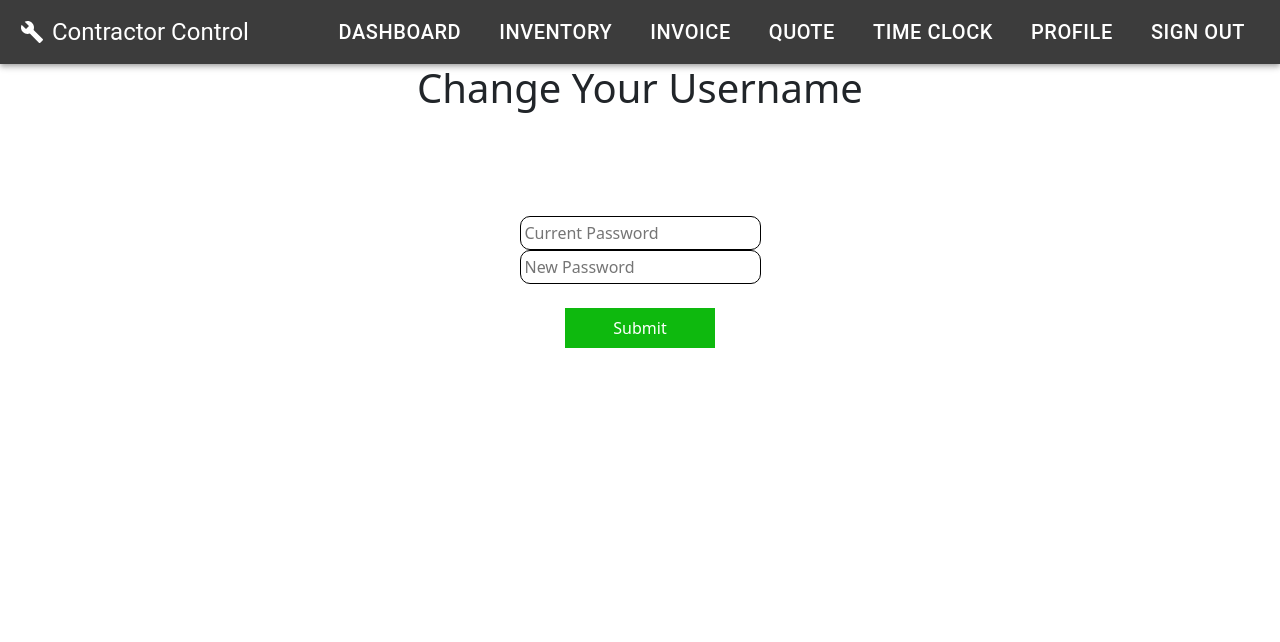
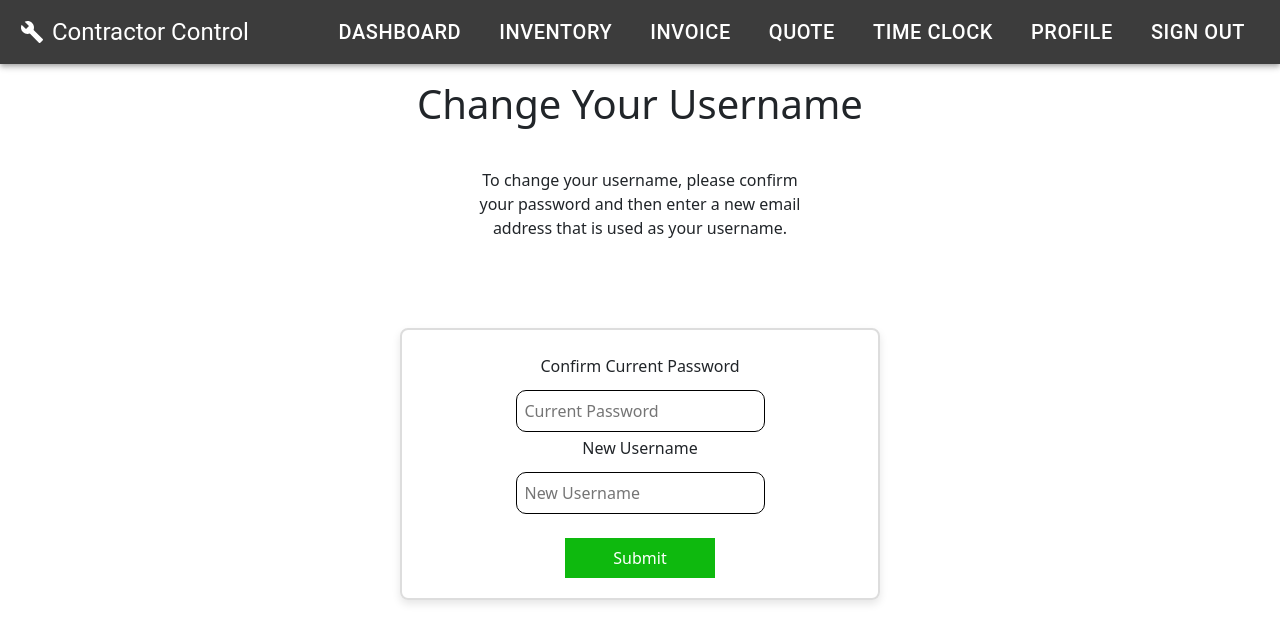
Before and after one commit to jethrolibutan/ccui, a React (Create React App) app: page /editusername in a window 1280 px wide. Shown: the top 642 px of the page. Built offline with nearby package versions, Linux system fonts and the light colour scheme; no server answers.

Commit message:
editing css to profile and username pages

```diff
--- a/src/components/Profile/ProfileInfo.css
+++ b/src/components/Profile/ProfileInfo.css
@@ -7,8 +7,8 @@
   border-radius: 8px;
   box-shadow: 0 4px 8px rgba(0, 0, 0, 0.1);
 
-  width: 80%; /* Adjust the width as needed */
-  max-width: 600px; /* Optional: set a maximum width */
+  width: 80%;
+  max-width: 600px;
   margin-left: auto;
   margin-right: auto;
 }
--- /dev/null
+++ b/src/pages/Functional Pages/EditUsername.css
@@ -0,0 +1,58 @@
+.edit-username-page {
+  display: flex;
+  flex-direction: column;
+  align-items: center;
+  justify-content: center;
+
+  width: 80%;
+  max-width: 600px;
+  margin-left: auto;
+  margin-right: auto;
+}
+.username-heading {
+  display: flex;
+  flex-direction: column;
+  align-items: center;
+  justify-content: center;
+
+  margin: 1em;
+}
+
+.change-username-box {
+  border: 2px solid #ddd;
+  padding: 20px;
+  margin-top: 1em;
+  margin-bottom: 1em;
+
+  border-radius: 8px;
+  box-shadow: 0 4px 8px rgba(0, 0, 0, 0.1);
+
+  width: 80%;
+  max-width: 600px;
+  margin-left: auto;
+  margin-right: auto;
+}
+
+.confirm-password {
+  display: flex;
+  flex-direction: column;
+  align-items: center;
+  justify-content: center;
+}
+
+.new-username {
+  display: flex;
+  flex-direction: column;
+  align-items: center;
+  justify-content: center;
+}
+
+.username-desc {
+  display: flex;
+  flex-direction: column;
+  align-items: center;
+  justify-content: center;
+  margin: 1em;
+
+  width: 60%;
+}
--- a/src/pages/Functional Pages/EditUsername.js
+++ b/src/pages/Functional Pages/EditUsername.js
@@ -1,10 +1,10 @@
-import { React, useState, useEffect } from "react";
+import React, { useState, useEffect } from "react";
 import { useNavigate } from "react-router-dom";
+import "./EditUsername.css";
 
-export default function EditUsername(props) {
+const ChangeUsernameForm = () => {
   const [password, setPassword] = useState("");
   const [newEmail, setNewEmail] = useState("");
-  const [oldPassword, setOldPassword] = useState("");
   const [response, setResponse] = useState("");
   const [correct, setCorrect] = useState(false);
 
@@ -12,132 +12,76 @@ export default function EditUsername(props) {
 
   // getting user info
   useEffect(() => {
-    (async () => {
-      const apiUrl = "http://localhost:8000/api/get-user-info/";
-
-      // Retrieve the JWT token from localStorage
-      const jwtToken = localStorage.getItem("jwt");
-
-      // Data to be sent in the request body
-      const requestData = {
-        jwt: jwtToken,
-      };
-
-      const requestOptions = {
-        method: "POST",
-        headers: {
-          "Content-Type": "application/json",
-        },
-        body: JSON.stringify(requestData),
-      };
-
-      await fetch(apiUrl, requestOptions)
-        .then((response) => response.json())
-        .then((data) => {
-          setPassword(data[0].password);
-          setNewEmail(data[0].email);
-        })
-        .catch((error) => console.error("Error:", error));
-    })();
+    // ... (Your existing useEffect code)
   }, []);
 
-  /**
-   * This is the method for sending API request to password changing endpoint
-   *
-   * 1. Make API call
-   * 2. If response is not correct, change incorrect to true
-   * 3. If correct, set to correct
-   * 4. Redirect to account page after 2 seconds
-   *
-   */
   const changeUsername = async () => {
-    const apiUrl = "http://localhost:8000/api/change-username/";
-
-    // Retrieve the JWT token from localStorage
-    const jwtToken = localStorage.getItem("jwt");
-
-    // Data to be sent in the request body
-    const requestData = {
-      jwt: jwtToken,
-      password: password,
-      new_username: newEmail,
-    };
-
-    const requestOptions = {
-      method: "POST",
-      headers: {
-        "Content-Type": "application/json",
-      },
-      body: JSON.stringify(requestData),
-    };
-
-    try {
-      const response = await fetch(apiUrl, requestOptions);
-      const data = await response.json();
-
-      console.log(data);
-      setResponse(data.message);
-
-      // Check the response message when api requests are returned
-      // Re-routes to account page
-      if (data.message === "Current password is incorrect") {
-        setCorrect(false);
-      } else if (data.message === "Password changed successfully") {
-        setCorrect(true);
-        setTimeout(() => navigate("/profile"), 2000);
-      }
-    } catch (error) {
-      console.error("Error:", error);
-    }
+    // ... (Your existing changeUsername code)
   };
 
   return (
-    <div className="flex flex-col items-center justify-center my-20 font-[Montserrat]">
-      <h1 className="text-center text-4xl mb-5 font-bold">
-        Change Your Username
-      </h1>
+    <div className="edit-username-page">
+      <form className="flex flex-col items-center justify-center my-20 font-[Montserrat]">
+        <div className="username-heading">
+          <h1 className="text-center mb-4 font-bold">Change Your Username</h1>
+          <div className="username-desc">
+            To change your username, please confirm your password and then enter
+            a new email address that is used as your username.
+          </div>
+        </div>
 
         {!correct && (
-        <h1 className="p-3 mb-4 rounded-xl text-red-500 font-semibold">
+          <p className="p-3 mb-4 rounded-xl text-red-500 font-semibold">
             {response}
-        </h1>
+          </p>
         )}
 
         {correct && (
-        <h1 className="p-3 mb-4 rounded-xl bg-green-300 font-semibold">
-          Password Succesfully Changed! You will now be redirected to your
+          <p className="p-3 mb-4 rounded-xl bg-green-300 font-semibold">
+            Password Successfully Changed! You will now be redirected to your
             account page
-        </h1>
+          </p>
         )}
 
-      <div className="flex  mb-7">
+        <div className="change-username-box">
+          <div className="confirm-password">
+            <label htmlFor="currentPassword" className="mb-2">
+              Confirm Current Password
+            </label>
             <input
               type="password"
-          name="password"
+              name="currentPassword"
               required
               placeholder="Current Password"
-          className="border-1 border-black rounded-md p-1 w-80"
+              className="border-1 border-black rounded-md p-2 w-full"
               onChange={(e) => setPassword(e.target.value)}
-        ></input>
+            />
           </div>
 
-      <div className="flex  mb-7">
+          <div className="new-username">
+            <label htmlFor="newUsername" className="mb-2">
+              New Username
+            </label>
             <input
-          type="password"
-          name="password"
+              type="text"
+              name="newUsername"
               required
-          placeholder="New Password"
-          className="border-1 border-black rounded-md p-1 w-80"
+              placeholder="New Username"
+              className="border-1 border-black rounded-md p-2 w-full"
               onChange={(e) => setNewEmail(e.target.value)}
-        ></input>
+            />
           </div>
 
           <button
-        className="bg-blue-600 mt-4 text-white text-xl font-semibold px-5 py-2 rounded-xl"
+            className="bg-blue-600 mt-4 text-white text-xl font-semibold px-5 py-2 rounded-xl hover:bg-blue-700"
             onClick={changeUsername}
           >
             Submit
           </button>
         </div>
+      </form>
+    </div>
   );
-}
+};
+
+export default ChangeUsernameForm;
```
Lines whose indentation alone changed are shown as unchanged.
